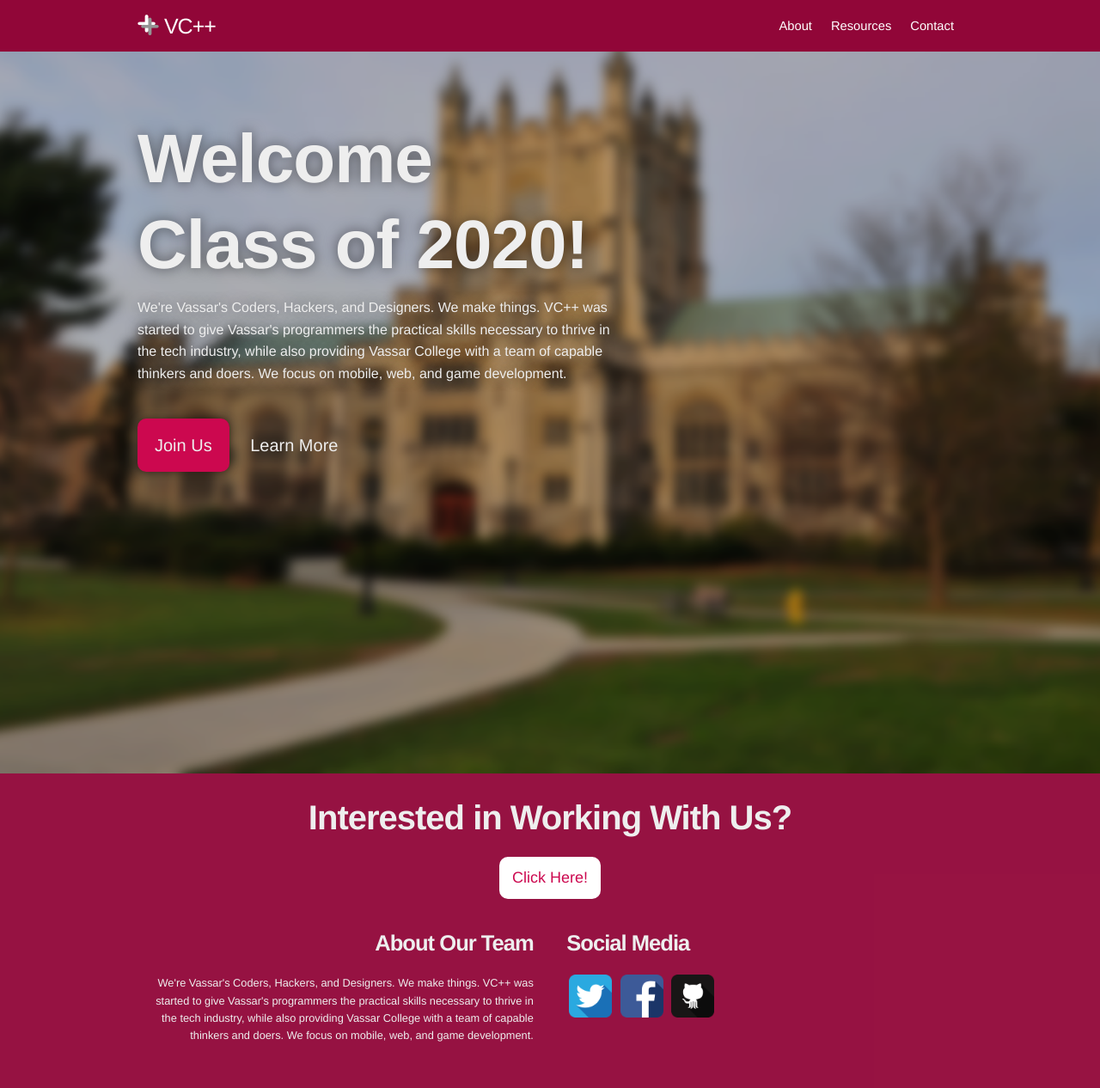
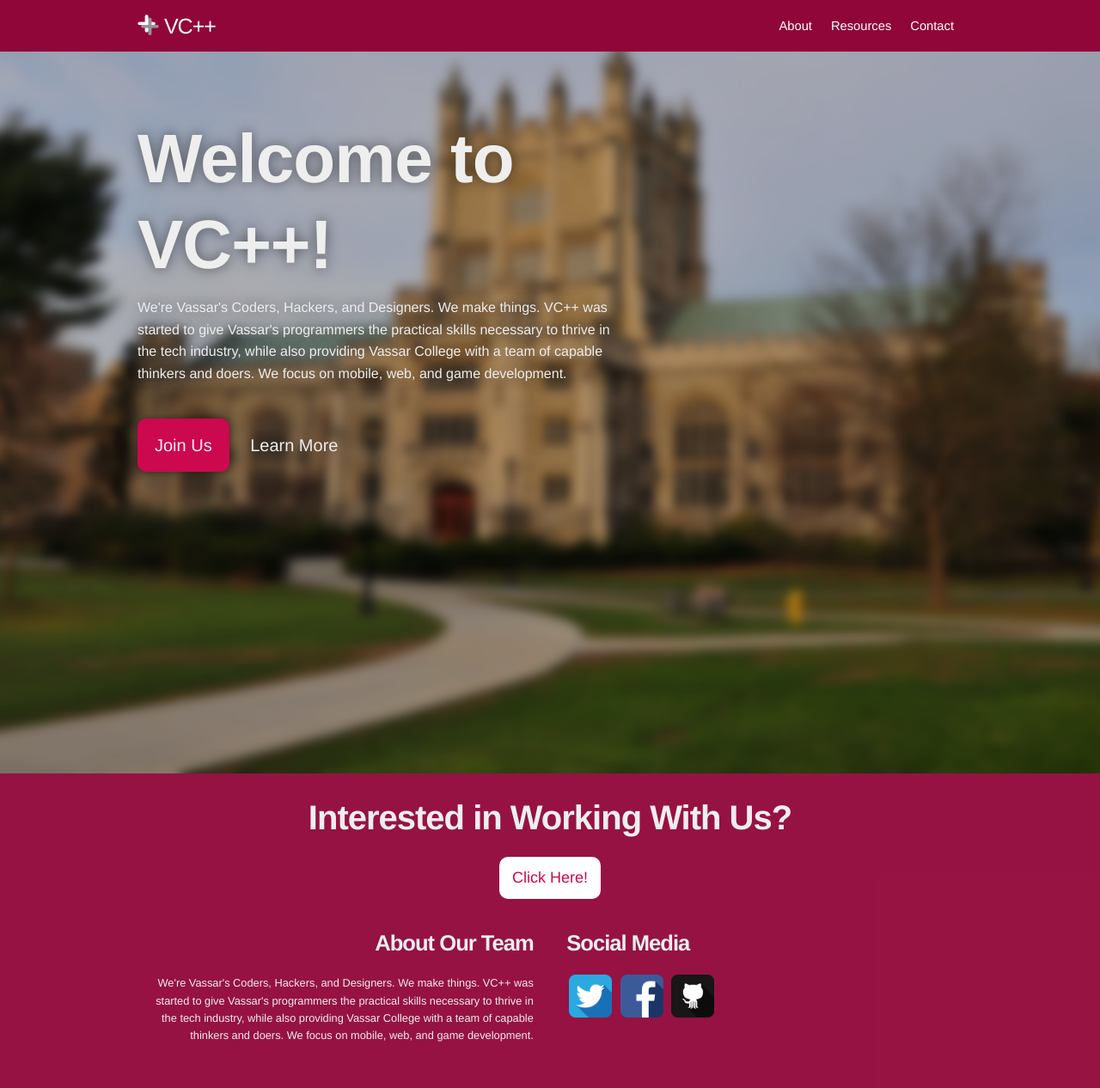
Before and after one commit to vcplusplus/vcplusplus.github.io, a Jekyll site: the page built from index.html, in a window 1280 px wide. Shown: the whole page at 86% size. Built offline with Jekyll 4.4.1, drawn with Linux system fonts in a browser that asks for light colours; nearby versions of some CDN libraries.

Commit message:
Change hero heading

```diff
--- a/_includes/hero.html
+++ b/_includes/hero.html
@@ -3,7 +3,7 @@
 <div class="container">
   <section class="hero">
 
-      <h2>Welcome Class of 2020!</h2>
+      <h2>Welcome to VC++!</h2>
       <span>We're Vassar's Coders, Hackers, and Designers. We make things. VC++ was started to give Vassar's programmers the practical skills necessary to thrive in the tech industry, while also providing Vassar College with a team of capable thinkers and doers. We focus on mobile, web, and game development.</span>
       <a href="/contact" class="button button-red">Join Us</a>
       <a href="/about" class="button">Learn More</a>
```
Also changed, not shown: 1 other file.
